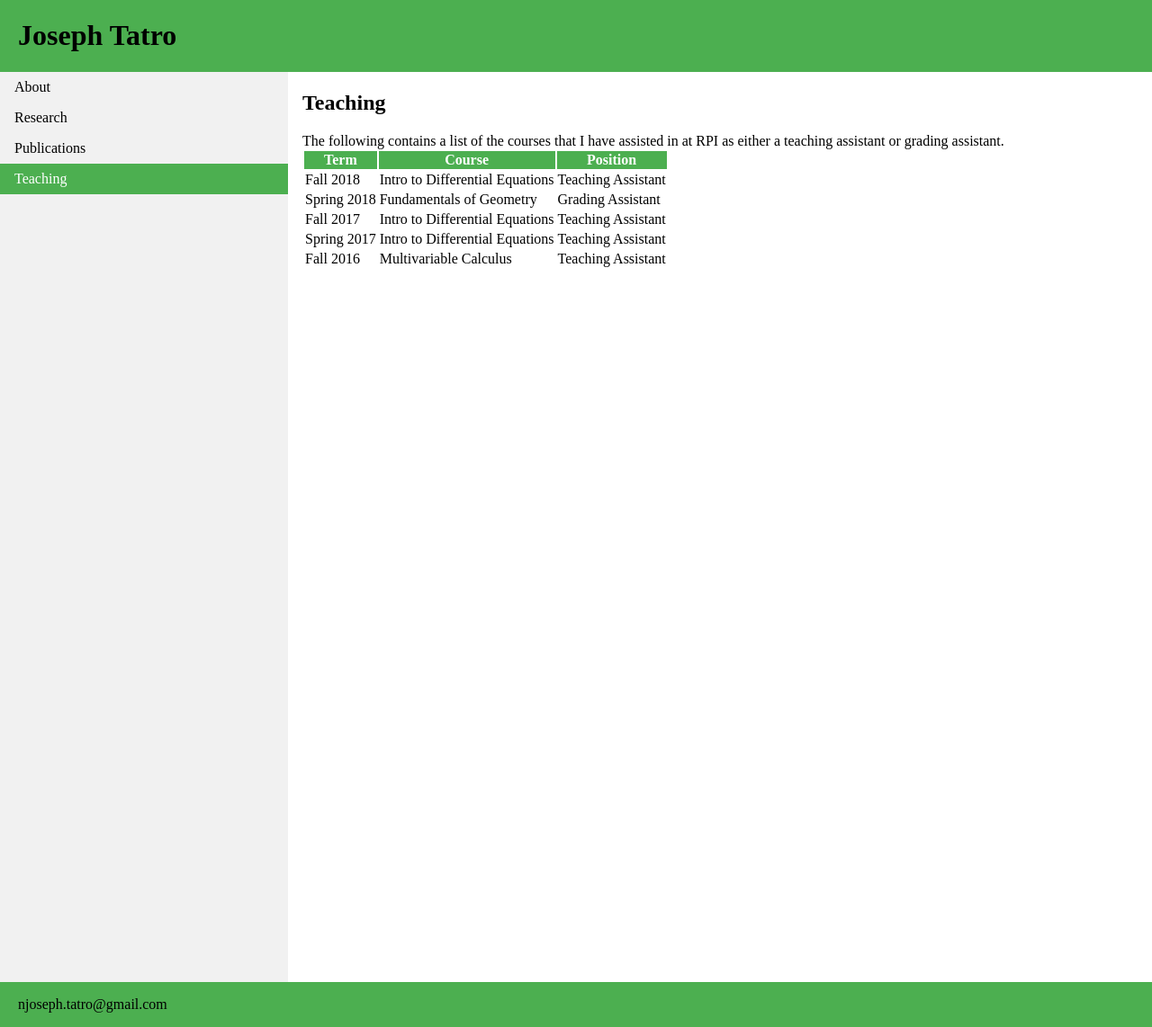
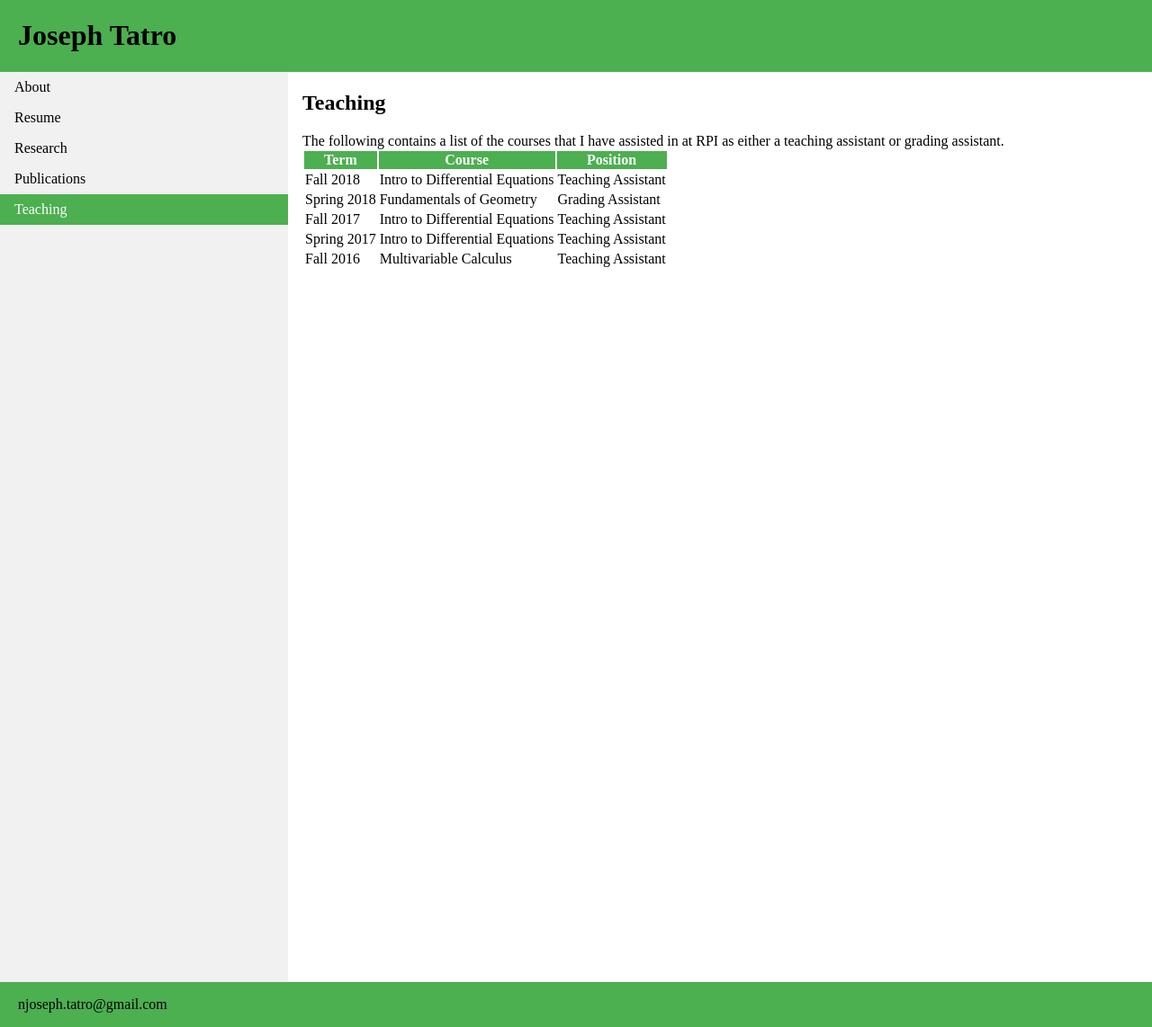
Before and after one commit to tatron/tatron.github.io, a Jekyll site: the page built from teaching.md, in a window 1280 px wide and 1142 px high. Shown: the whole window at 90% size. Built offline with Jekyll 4.4.1, drawn with Linux system fonts in a browser that asks for light colours.

Commit message:
Update teaching.md

```diff
--- a/teaching.md
+++ b/teaching.md
@@ -6,6 +6,7 @@ title: Teaching
 
 <ul class="sidenav">
   <li><a href="/index.html">About</a></li>
+  <li><a href="/resume.html">Resume</a></li>
   <li><a href="/research.html">Research</a></li>
   <li><a href="/publications.html">Publications</a></li>
   <li><a class="active" href="#teaching">Teaching</a></li>
```
